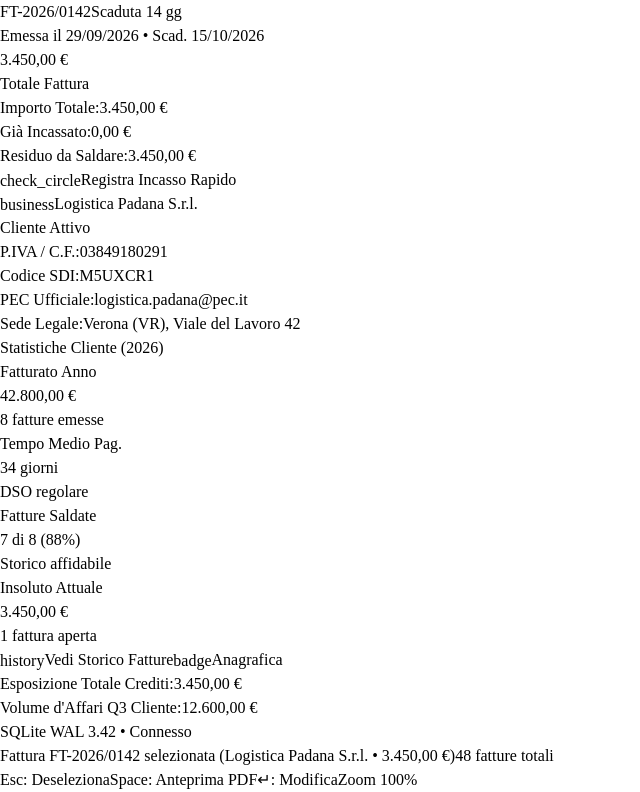
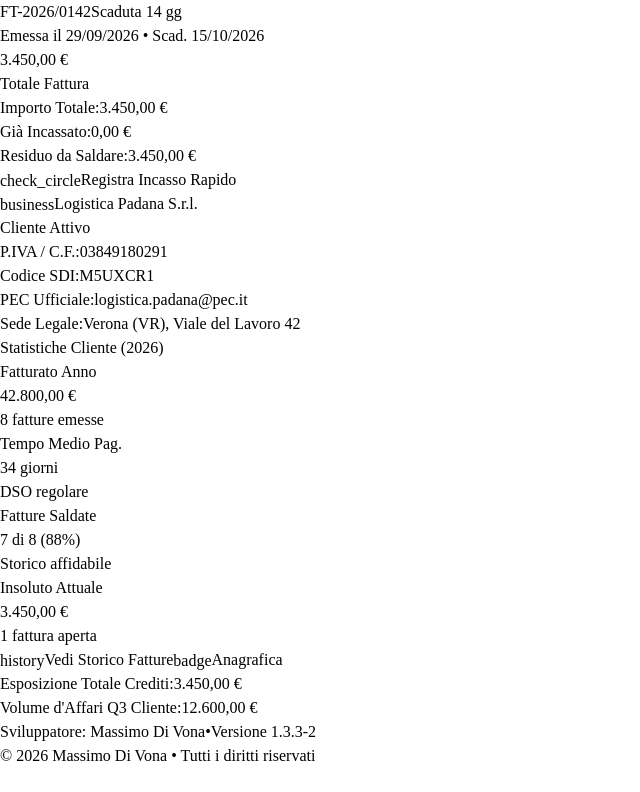
Before and after one commit to maxdivona/billKeep, a React (Vite) app in the folder src/renderer/: page / in a window 1280 px wide. Shown: the part 528-1320 px from the top of the page, without its empty margins (0-640 px from the left). After the commit the page ends 1296 px from the top, so only its background shows below. Built offline with nearby package versions, Linux system fonts and the light colour scheme; a web font is replaced by a local one.

Commit message:
feat(ui): sostituita status bar con footer info sviluppatore, versione e copyright

```diff
--- a/src/renderer/src/components/Layout.jsx
+++ b/src/renderer/src/components/Layout.jsx
@@ -2,8 +2,8 @@
 import { useLocation } from 'react-router-dom'
 import Sidebar from './Sidebar'
 import Titlebar from './Titlebar'
-import StatusBar from './StatusBar'
 import Spotlight from './Spotlight'
+import packageInfo from '../../../../package.json'
 
 export default function Layout({ children }) {
   const [isSidebarOpen, setSidebarOpen] = useState(false)
@@ -50,8 +50,17 @@
             </main>
           )}
 
-          {/* Bottom Desktop Status Bar */}
-          <StatusBar />
+          {/* Bottom Desktop Footer Bar */}
+          <footer className="h-6.5 w-full bg-[#ECECED] border-t border-apple-border px-3 flex items-center justify-between text-[11px] text-apple-secondary select-none z-20 flex-shrink-0">
+            <div className="flex items-center gap-2 truncate">
+              <span className="font-medium text-apple-text">Sviluppatore: Massimo Di Vona</span>
+              <span className="text-apple-subtle">•</span>
+              <span>Versione {packageInfo.version}</span>
+            </div>
+            <div className="text-apple-subtle flex-shrink-0 hidden sm:block">
+              <span>© {new Date().getFullYear()} Massimo Di Vona • Tutti i diritti riservati</span>
+            </div>
+          </footer>
         </div>
       </div>
 
--- a/src/renderer/src/components/StatusBar.jsx
+++ /dev/null
@@ -1,39 +0,0 @@
-import { useLocation } from 'react-router-dom'
-import { useStore } from '../store/useStore'
-
-export default function StatusBar({ selectedInvoiceInfo: propInfo, totalInvoicesCount }) {
-  const location = useLocation()
-  const invoices = useStore((state) => state.invoices)
-  const storeInfo = useStore((state) => state.selectedInvoiceInfo)
-  const isDashboard = location.pathname === '/'
-
-  const selectedInvoiceInfo = propInfo || storeInfo
-  const totalCount = totalInvoicesCount ?? (invoices.length > 0 ? invoices.length : 48)
-
-  return (
-    <footer className="h-7 w-full bg-[#ECECED] border-t border-apple-border px-3 flex items-center justify-between text-[12px] text-apple-secondary select-none z-20 flex-shrink-0">
-      <div className="flex items-center gap-3 truncate">
-        <div className="flex items-center gap-1.5 flex-shrink-0">
-          <span className="w-1.5 h-1.5 rounded-full bg-apple-green animate-pulse" />
-          <span className="font-medium text-apple-text">SQLite WAL 3.42 • Connesso</span>
-        </div>
-        <span className="h-2.5 w-px bg-apple-border flex-shrink-0" />
-        <span className="truncate">
-          {isDashboard
-            ? selectedInvoiceInfo || 'Nessun documento selezionato'
-            : 'Sistema contabile operativo'}
-        </span>
-        <span className="h-2.5 w-px bg-apple-border flex-shrink-0" />
-        <span className="text-apple-subtle flex-shrink-0">{totalCount} fatture totali</span>
-      </div>
-
-      <div className="flex items-center gap-3 font-mono text-[11px] flex-shrink-0 hidden sm:flex">
-        <span className="text-apple-subtle">Esc: Deseleziona</span>
-        <span>Space: Anteprima PDF</span>
-        <span>↵: Modifica</span>
-        <span className="h-2.5 w-px bg-apple-border" />
-        <span className="text-apple-secondary">Zoom 100%</span>
-      </div>
-    </footer>
-  )
-}
```
